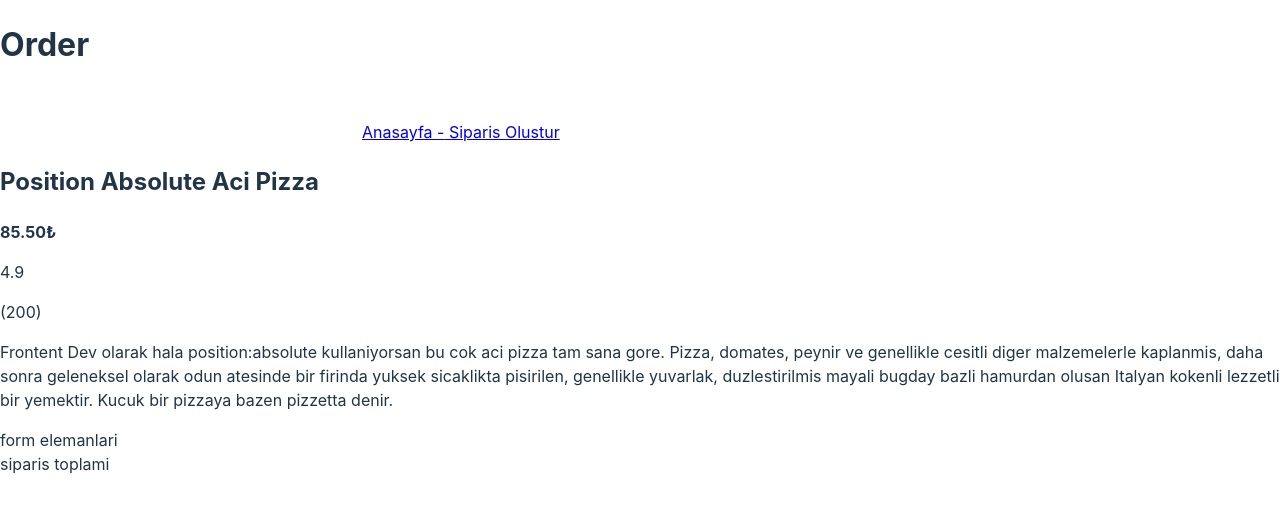
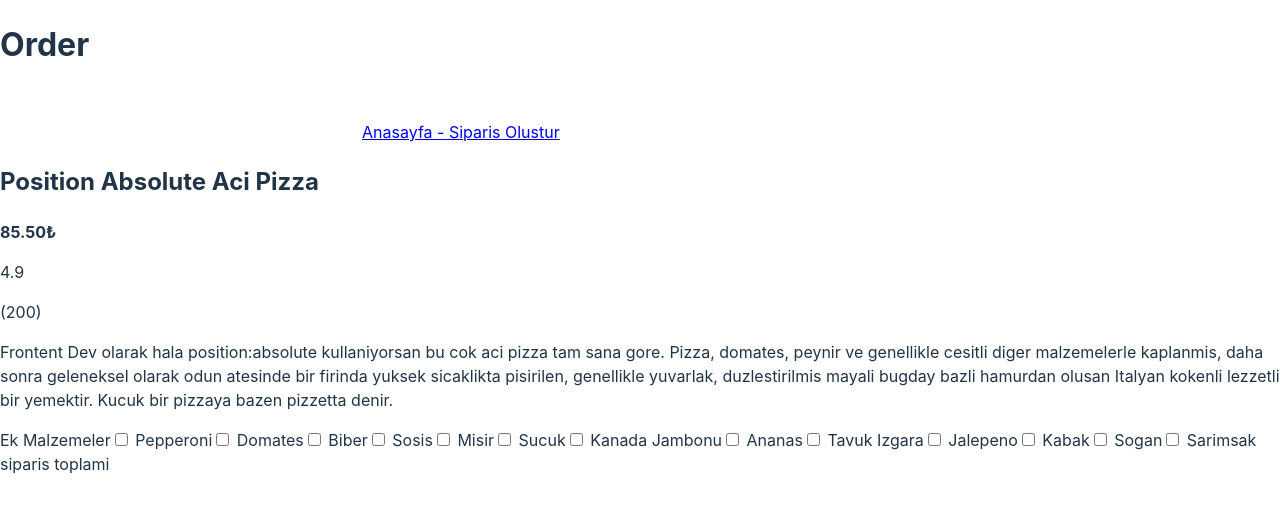
Before and after one commit to anilburakc/fsweb-s8-challenge-pizza, a React (Vite) app: page /order in a window 1280 px wide. Shown: the top 508 px of the page. Built offline with nearby package versions, Linux system fonts and the light colour scheme.

Commit message:
ek malzeme checkbox yapisi
checkbox duzenlendi

```diff
--- a/src/App.jsx
+++ b/src/App.jsx
@@ -4,7 +4,34 @@ import Home from './Component/Home.jsx'
 import Order from './Component/Order.jsx'
 import Succsess from './Component/Succsess.jsx'
 import { Route, Switch } from 'react-router-dom'
+
+
+const initialFormData ={
+  boyutSec: ['Kucuk', 'Orta', 'Buyuk'],
+  hamurSec: 'Hamur Kalinligi',
+  ekMalzemeler: [],
+  isim:'',
+  comment:''
+}
 function App() {
+  const [formData, setFormData] = useState(initialFormData)
+
+  function handleChange(event){
+    let newValue;
+    const {type, value, name, checked} = event.target
+    if(type === 'checkbox'){
+      const oldValues = formData[name]
+
+        if(oldValues.includes(value)){
+          newValue = oldValues.filter((v)=>v !== value)
+        }else{
+          newValue = [...oldValues, value]
+        }
+    }else{
+      newValue = value;
+    }
+    setFormData({...formData, [name]: newValue})
+  }
 
   return (
     <>
@@ -13,7 +40,7 @@ function App() {
         <Home />
       </Route>
       <Route path='/order'>
-        <Order />
+        <Order formData={formData} handleChange={handleChange}/>
       </Route>
       <Route path='/succsess'>
         <Succsess />
--- a/src/Component/Order.jsx
+++ b/src/Component/Order.jsx
@@ -1,6 +1,62 @@
 import { NavLink } from "react-router-dom";
+import OrderCheck from "./OrderCheck";
 
-export default function Order(){
+export default function Order({formData, handleChange}){
+    const ekler = [
+        {
+            label: 'Pepperoni',
+            value: 'pepperoni',
+        },
+        {
+            label: 'Domates',
+            value: 'domates',
+        },
+        {
+            label: 'Biber',
+            value: 'biber',
+        },
+        {
+            label: 'Sosis',
+            value: 'sosis',
+        },
+        {
+            label: 'Misir',
+            value: 'misir',
+        },
+        {
+            label: 'Sucuk',
+            value: 'sucuk',
+        },
+        {
+            label: 'Kanada Jambonu',
+            value: 'kanadaJambonu',
+        },
+        {
+            label: 'Ananas',
+            value: 'ananas',
+        },
+        {
+            label: 'Tavuk Izgara',
+            value: 'tavukIzgara',
+        },
+        {
+            label: 'Jalepeno',
+            value: 'jalepeno',
+        },
+        {
+            label: 'Kabak',
+            value: 'kabak',
+        },
+        {
+            label: 'Sogan',
+            value: 'sogan',
+        },
+        {
+            label: 'Sarimsak',
+            value: 'sarimsak',
+        },
+    ];
+
     return(
         <>
             <h1>Order</h1>
@@ -24,7 +80,21 @@ export default function Order(){
                     Kucuk bir pizzaya bazen pizzetta denir.
                 </p>
             </section>
-            <div>form elemanlari</div>
+            <div>
+                <form>
+                    <label>Ek Malzemeler</label>
+                    {ekler.map((ek)=>(
+                        <OrderCheck
+                            key={ek.value}
+                            changeFunc={handleChange}
+                            isChecked={formData.ekMalzemeler.includes(ek.value)}
+                            fieldName="ekMalzemeler"
+                            value={ek.value}
+                            label={ek.label}
+                        />
+                    ))}
+                </form>
+            </div>
             <footer>siparis toplami</footer>
         </>
     );
--- /dev/null
+++ b/src/Component/OrderCheck.jsx
@@ -0,0 +1,20 @@
+export default function OrderCheck({
+    changeFunc,
+    isChecked,
+    fieldName,
+    value,
+    label,
+}){
+    return(
+    <label>
+        <input
+            name={fieldName}
+            type='checkbox'
+            onChange={changeFunc}
+            checked={isChecked}
+            value={value}
+        />{' '}
+        {label}
+    </label>
+    );
+}
```
